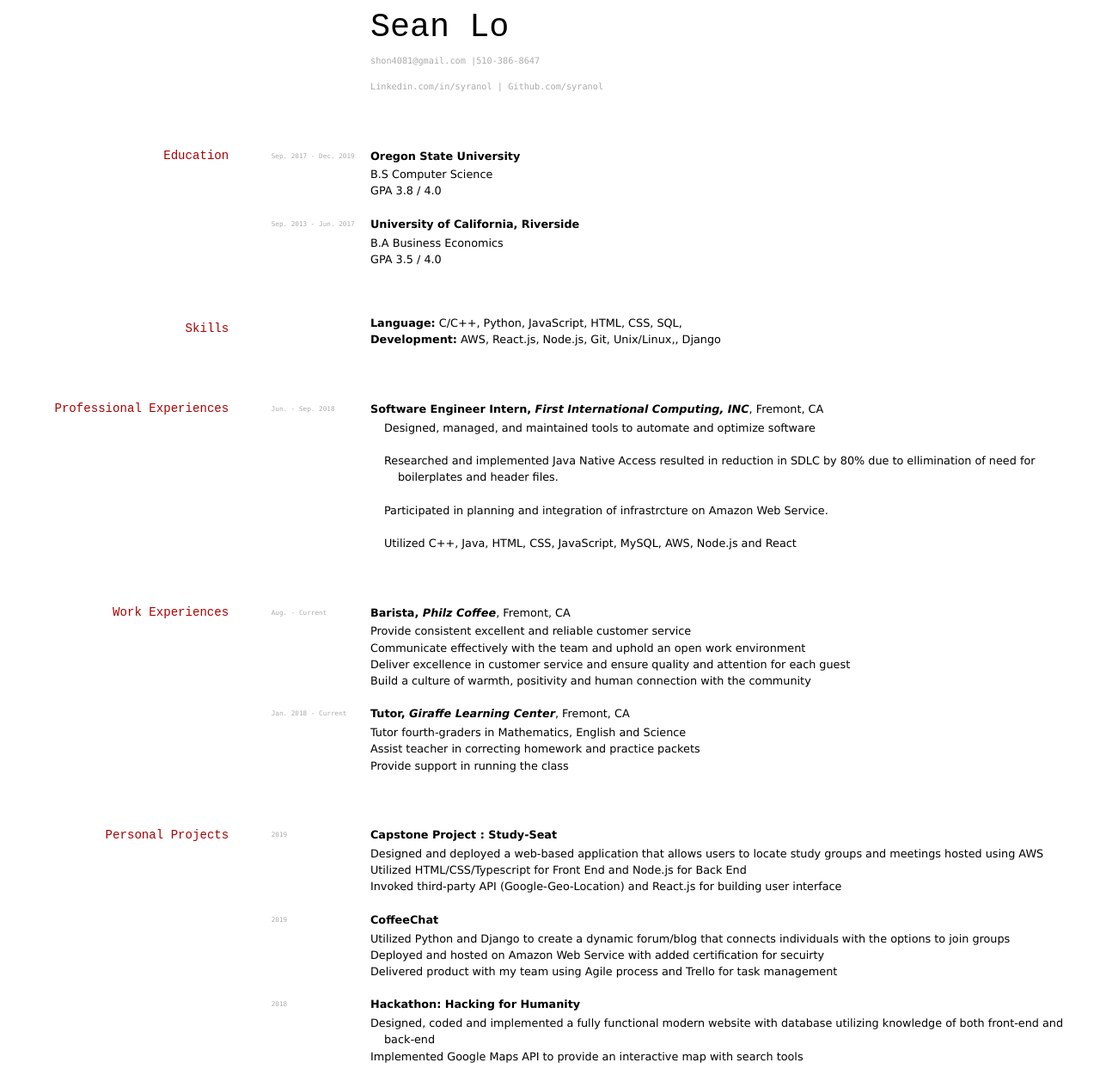
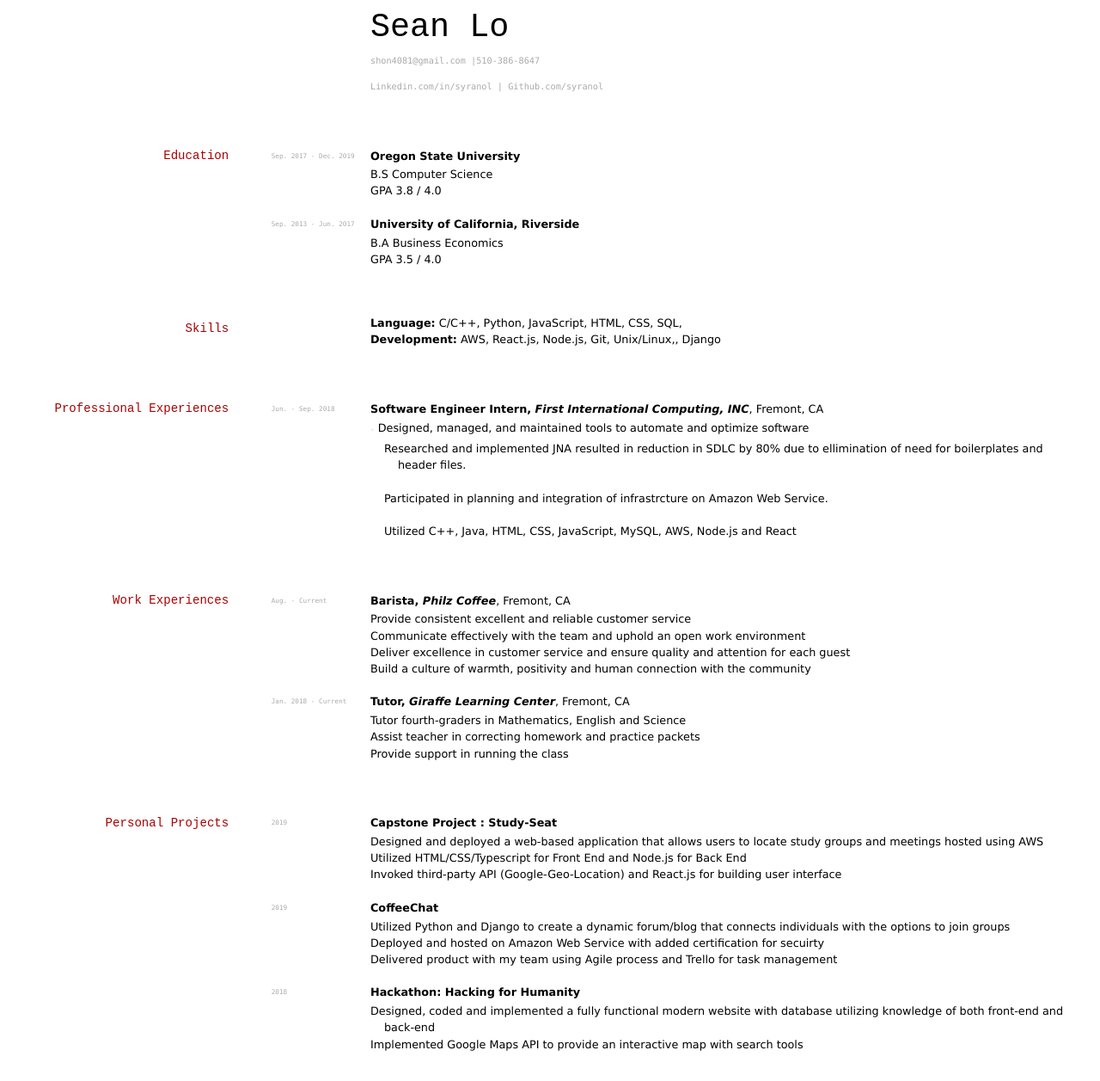
Before and after one commit to elipapa/markdown-cv, a Jekyll site: the page built from index.md, in a window 1280 px wide. Shown: the whole page at 86% size. Built offline with Jekyll 4.4.1, drawn with Linux system fonts in a browser that asks for light colours.

Commit message:
Update index.md

```diff
--- a/index.md
+++ b/index.md
@@ -34,8 +34,8 @@
 `Jun. - Sep. 2018`
 __Software Engineer Intern, *First International Computing, INC*__, Fremont, CA
 
-- - Designed, managed, and maintained tools to automate and optimize software
-- - Researched and implemented Java Native Access resulted in reduction in SDLC by 80%
+- `-` Designed, managed, and maintained tools to automate and optimize software
+- - Researched and implemented JNA resulted in reduction in SDLC by 80%
 due to ellimination of need for boilerplates and header files.
 - - Participated in planning and integration of infrastrcture on Amazon Web Service.
 - - Utilized C++, Java, HTML, CSS, JavaScript, MySQL, AWS, Node.js and React
```
